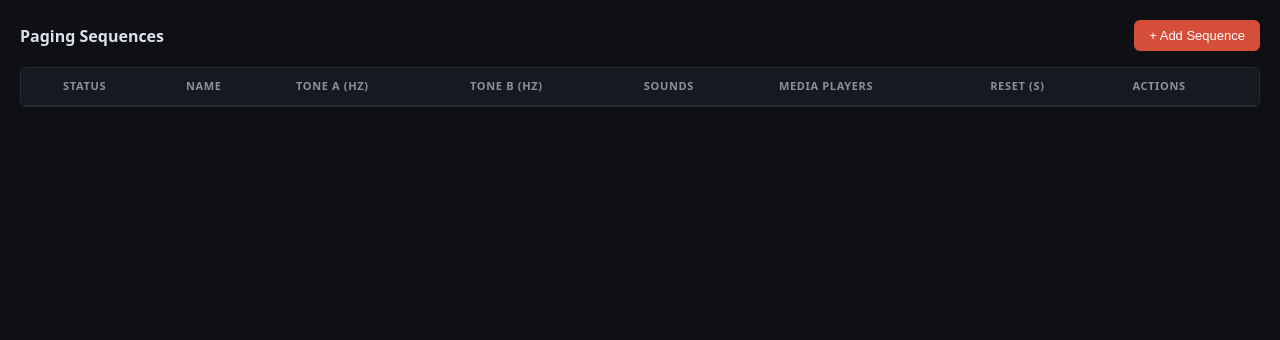
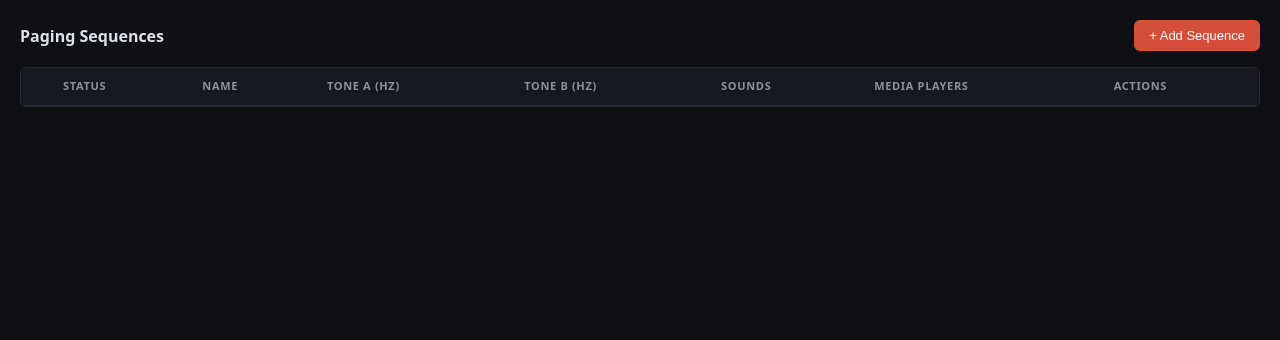
Before and after one commit to lockwoodtechnologysolutions/station_assistant, a Python web app: template station_assistant/rootfs/opt/station_assistant/templates/manage.html in a window 1280 px wide. Shown: the part 94-434 px from the top of the page. Run offline with Jinja, Linux system fonts and the light colour scheme; the template is opened without the code that fills it, so the values that code supplies are empty.

Commit message:
Unify cooldown: remove per-sequence auto-reset, use dupe_cooldown only
Previously there were two overlapping cooldown mechanisms:
1. auto_reset_seconds (per-sequence, in the decoder state machine)
2. dupe_cooldown (global, in the stack manager)

This confused users and blocked legitimate repeat pages when dispatchers
intentionally send the same two-tone page twice.

Now there is one universal cooldown: dupe_cooldown in Settings, tracked
independently per sequence. The decoder state machine keeps a fixed 5s
internal cooldown — just enough to prevent re-triggering on the tail
end of the same transmission.

Changes:
- decoder.py: replace auto_reset_seconds with fixed 5s cooldown
- manage.html: remove Auto-Reset field from sequence edit modal,
  remove Reset column from sequence table, update cooldown timer
  in the audio monitor to use dupe_cooldown from Settings, improve
  the Duplicate Cooldown hint text

https://claude.ai/code/session_01FxRonAMk6ff51W9DTd98w7

```diff
--- a/station_assistant/rootfs/opt/station_assistant/decoder.py
+++ b/station_assistant/rootfs/opt/station_assistant/decoder.py
@@ -234,7 +234,11 @@ class SequenceMachine:
                     return True
 
         elif self.state == COOLDOWN:
-            if (now - self.cooldown_start) >= self.seq["auto_reset_seconds"]:
+            # Short internal cooldown — just long enough to let the current
+            # transmission finish so we don't re-trigger on the tail end of
+            # the same page.  The real cooldown is dupe_cooldown in the
+            # stack manager, tracked per-sequence.
+            if (now - self.cooldown_start) >= 5.0:
                 self.state = IDLE
                 logger.debug("[%s] Cooldown expired, re-armed", self.seq["name"])
 
--- a/station_assistant/rootfs/opt/station_assistant/templates/manage.html
+++ b/station_assistant/rootfs/opt/station_assistant/templates/manage.html
@@ -226,7 +226,7 @@
     <table class="data-table">
       <thead><tr>
         <th style="width:28px"></th><th>Status</th><th>Name</th><th>Tone A (Hz)</th><th>Tone B (Hz)</th>
-        <th>Sounds</th><th>Media Players</th><th>Reset (s)</th><th>Actions</th>
+        <th>Sounds</th><th>Media Players</th><th>Actions</th>
       </tr></thead>
       <tbody id="seq-tbody"></tbody>
     </table>
@@ -431,7 +431,7 @@
             <input type="number" id="s-dupe-cooldown" min="0" max="3600" step="5" style="width:70px">
             <span style="font-size:12px;color:var(--text2)">seconds</span>
           </div>
-          <div class="form-hint">Suppress repeats. 0 to disable.</div>
+          <div class="form-hint">After a sequence is decoded, ignore that same sequence for this many seconds. Each sequence has its own independent cooldown. 0 to disable.</div>
         </div>
       </div>
       <div class="form-grid-2" style="margin-top:12px">
@@ -596,12 +596,6 @@
           <label>Tone Confirmation Threshold <span class="label-hint">(10%–100%)</span></label>
           <input id="f-confirm-ratio" type="number" step="1" min="10" max="100" value="70">
           <div class="form-hint">How much of each tone's configured duration must elapse before it is confirmed (default 70%). Lower values confirm faster but may accept shorter transmissions.</div>
-        </div>
-      </div>
-      <div class="form-grid-2">
-        <div class="form-row">
-          <label>Auto-Reset (seconds)</label>
-          <input id="f-reset" type="number" step="1" min="5" max="300" value="30">
         </div>
       </div>
       <div class="form-row">
@@ -852,7 +846,6 @@ function renderSequences() {
       <td class="mono">${s.tone2_hz}</td>
       <td style="font-size:12px;line-height:1.8">${soundStr}</td>
       <td style="font-size:12px;line-height:1.8">${player}</td>
-      <td class="mono">${s.auto_reset_seconds}</td>
       <td>
         <div style="display:flex;gap:4px;align-items:center">
           <button class="btn btn-icon btn-sm" onclick="testSeq('${s.id}')" title="Trigger test alert">&#x25B6;</button>
@@ -885,7 +878,6 @@ async function openAddModal() {
   $('f-t2dur').value     = '3.0';
   $('f-threshold').value = '0.15';
   $('f-confirm-ratio').value = '70';
-  $('f-reset').value     = '30';
   $('f-enabled').checked = true;
   $('f-alert-color').value = '#8b1a1a';
   selectedPlayers = [];
@@ -910,7 +902,6 @@ async function openEditModal(id) {
   $('f-t2dur').value     = seq.tone2_duration || 3.0;
   $('f-threshold').value = seq.threshold || 0.15;
   $('f-confirm-ratio').value = Math.round((seq.confirm_ratio || 0.70) * 100);
-  $('f-reset').value     = seq.auto_reset_seconds || 30;
   $('f-enabled').checked = seq.enabled !== false;
   $('f-alert-color').value = seq.alert_color || '#8b1a1a';
   selectedPlayers = Array.isArray(seq.media_players) ? [...seq.media_players]
@@ -979,7 +970,7 @@ async function saveSequence() {
     tone2_duration:     parseFloat($('f-t2dur').value),
     threshold:          parseFloat($('f-threshold').value),
     confirm_ratio:      parseFloat($('f-confirm-ratio').value) / 100,
-    auto_reset_seconds: parseInt($('f-reset').value),
+    auto_reset_seconds: 30,
     enabled:            $('f-enabled').checked,
     sound_1:            $('f-sound1').value,
     sound_2:            $('f-sound2').value,
@@ -1197,9 +1188,11 @@ async function startMonitor() {
         card.style.borderColor = '';
         card.style.boxShadow   = '';
       }, 4000);
-      // Start cooldown countdown on this card
-      const seq = sequences.find(s => s.id === d.seq_id);
-      if (seq) startCooldownTimer(d.seq_id, seq.auto_reset_seconds);
+      // Start cooldown countdown on this card (uses global dupe_cooldown)
+      api('GET', '/api/sa-config').then(r => {
+        const cd = parseFloat(r.config?.dupe_cooldown ?? 120);
+        if (cd > 0) startCooldownTimer(d.seq_id, cd);
+      }).catch(() => startCooldownTimer(d.seq_id, 120));
     } catch(err) {}
   });
   sseSource.onerror = () => {
```
